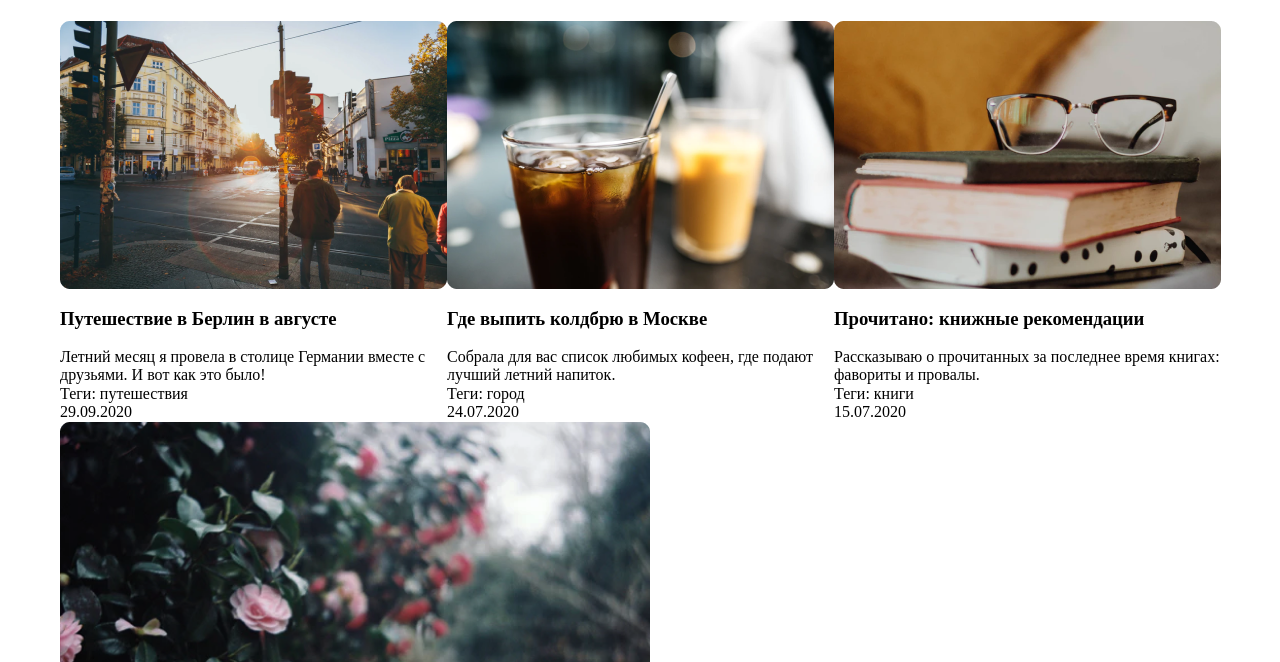
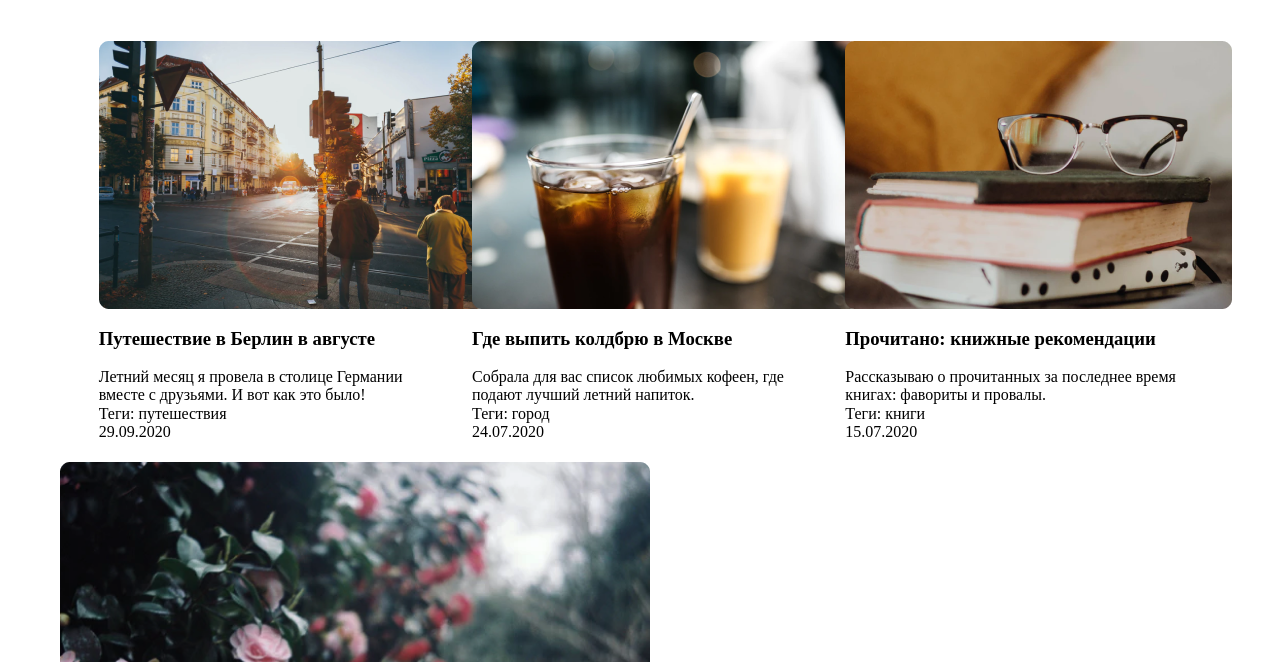
Before and after one commit to Livanenkova/Livanenkova-zaverstai, a website: page source/Index.html in a window 1280 px wide. Shown: the part 661-1323 px from the top of the page. Drawn offline with nearby package versions, Linux system fonts and the light colour scheme; files that its build step writes are made by us from their sources.

Commit message:
flex articles

```diff
--- a/source/sass/blocks/page-articles.scss
+++ b/source/sass/blocks/page-articles.scss
@@ -69,4 +69,12 @@
 .articles-wrapper {
   display: flex;
   flex-direction: row;
+  justify-content: space-around;
+  width: 100%;
 }
+.articles-wrapper>.articles__item {
+  width: 30%;
+}
+.articles-wrapper:nth-child(2) {
+  padding: 20Px;
+}
```
